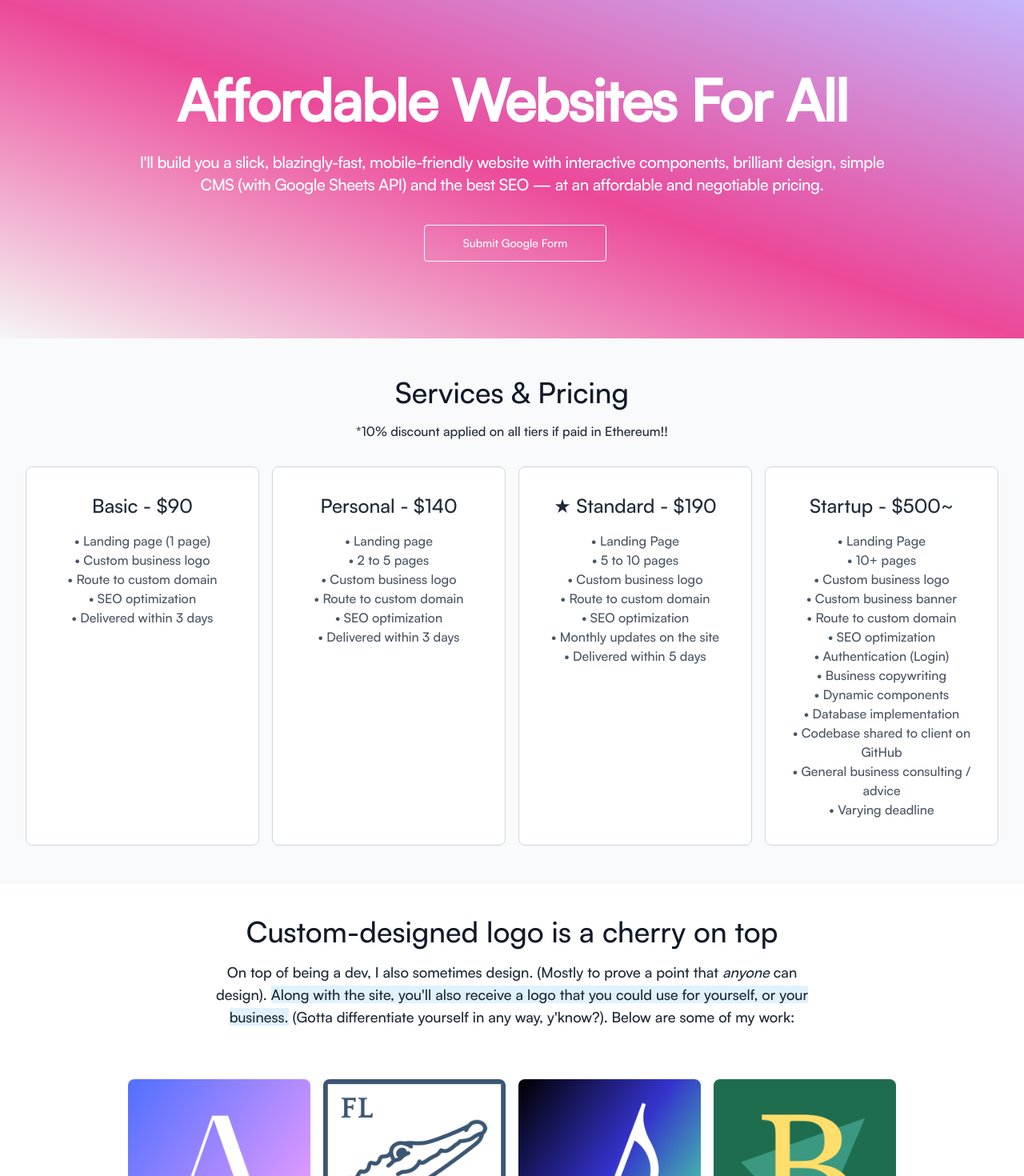
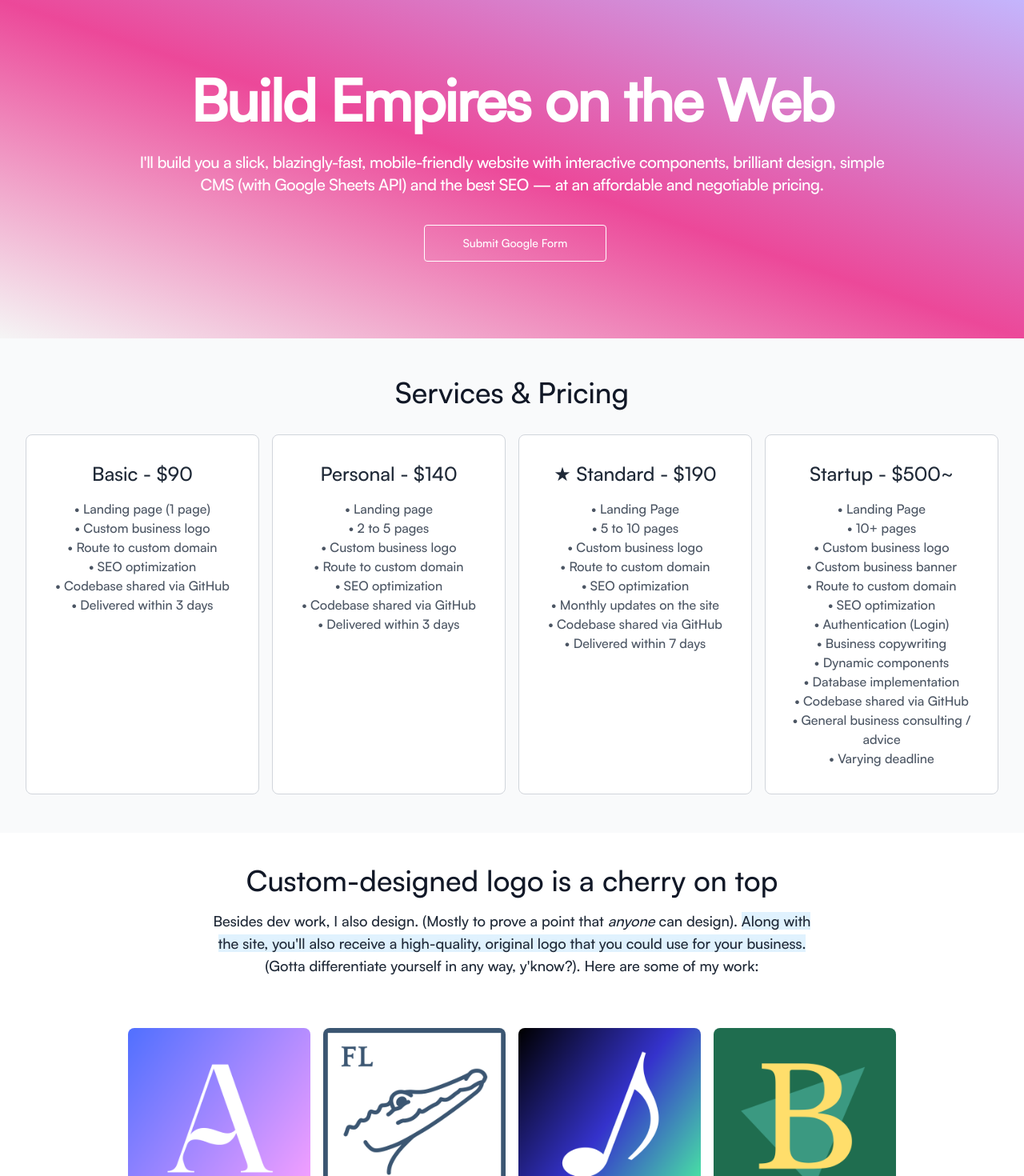
Before and after one commit to BianLee/website-business, a Next.js app: page / in a window 1280 px wide. Shown: the top 1470 px of the page at 80% size. Built offline with nearby package versions, Linux system fonts and the light colour scheme.

Commit message:
new stuff

```diff
--- a/components/about.js
+++ b/components/about.js
@@ -10,7 +10,7 @@ export default function About() {
       <br />
       <br />
       <section className="">
-        <div class="mx-auto max-w-screen-xl px-4 py-12 sm:px-6 md:py-16 lg:px-8 bg-white bg-gradient-to-br from-violet-500 via-sky-500 to-violet-300 rounded-md">
+        <div class="mx-auto max-w-screen-xl px-4 py-12 sm:px-6 md:py-16 lg:px-8 bg-white bg-gradient-to-br from-violet-500 via-sky-500 to-violet-300 ">
           <div class="mx-auto max-w-3xl text-center">
             <h2 class="text-3xl font-normal text-white sm:text-4xl">
               Dear Reader...
--- a/components/header.js
+++ b/components/header.js
@@ -18,7 +18,7 @@ export default function Header() {
                 class="text-white inline-block text-5xl lg:text-7xl sm:text-5xl"
                 style={{ lineHeight: "3.5rem" }}
               >
-                Affordable Websites For All
+                Build Empires on the Web
               </div>
             </div>
             {/* <div class="text-orange-400 inline-block">AllegroStudio</div> */}
--- a/components/logos.js
+++ b/components/logos.js
@@ -14,13 +14,13 @@ export default function Logos() {
             </h2>
             <div class="mx-auto text-center">
               <p class="mt-4 text-lg text-gray-800">
-                On top of being a dev, I also sometimes design. (Mostly to prove
-                a point that <i>anyone</i> can design).{" "}
+                Besides dev work, I also design. (Mostly to prove a point that{" "}
+                <i>anyone</i> can design).{" "}
                 <span class="bg-sky-100">
-                  Along with the site, you&apos;ll also receive a logo that you
-                  could use for yourself, or your business.
+                  Along with the site, you&apos;ll also receive a high-quality,
+                  original logo that you could use for your business.
                 </span>{" "}
-                (Gotta differentiate yourself in any way, y&apos;know?). Below
+                (Gotta differentiate yourself in any way, y&apos;know?). Here
                 are some of my work:
               </p>
             </div>
--- a/components/pricing.js
+++ b/components/pricing.js
@@ -12,15 +12,11 @@ export default function Pricing() {
             <h2 class="text-3xl font-normal text-gray-900 sm:text-4xl ">
               Services & Pricing
             </h2>
-
-            <p class="text-gray-800 text-md mt-4">
-              *10% discount applied on all tiers if paid in Ethereum!!
-            </p>
           </div>
 
           <div class="sm:mt-8">
             <dl class="grid grid-cols-1 gap-4 sm:grid-cols-4">
-              <div class="rounded-lg border border-gray-300 px-4 py-8 text-center bg-white  hover:bg-pink-100">
+              <div class="rounded-lg border border-gray-300 px-4 py-8 text-center bg-white  hover:bg-pink-50">
                 <div class="order-last text-2xl font-medium text-gray-800">
                   Basic - $90
                 </div>
@@ -29,11 +25,12 @@ export default function Pricing() {
                   <br /> • Custom business logo
                   <br /> • Route to custom domain
                   <br /> • SEO optimization
+                  <br /> • Codebase shared via GitHub
                   <br /> • Delivered within 3 days
                 </div>
               </div>
 
-              <div class="rounded-lg border border-gray-300 px-4 py-8 text-center bg-white  hover:bg-pink-100">
+              <div class="rounded-lg border border-gray-300 px-4 py-8 text-center bg-white  hover:bg-pink-50">
                 <div class="order-last text-2xl font-medium text-gray-800">
                   Personal - $140
                 </div>
@@ -43,11 +40,12 @@ export default function Pricing() {
                   <br /> • Custom business logo
                   <br /> • Route to custom domain
                   <br /> • SEO optimization
+                  <br /> • Codebase shared via GitHub
                   <br /> • Delivered within 3 days
                 </div>
               </div>
 
-              <div class="rounded-lg border border-gray-300 px-4 py-8 text-center bg-white hover:bg-pink-100">
+              <div class="rounded-lg border border-gray-300 px-4 py-8 text-center bg-white hover:bg-pink-50">
                 <div class="order-last text-2xl font-medium text-gray-800">
                   ★ Standard - $190
                 </div>
@@ -59,11 +57,12 @@ export default function Pricing() {
                   <br /> • Route to custom domain
                   <br /> • SEO optimization
                   <br /> • Monthly updates on the site
-                  <br /> • Delivered within 5 days
+                  <br /> • Codebase shared via GitHub
+                  <br /> • Delivered within 7 days
                 </div>
               </div>
 
-              <div class="rounded-lg border border-gray-300 px-4 py-8 text-center bg-white  hover:bg-pink-100">
+              <div class="rounded-lg border border-gray-300 px-4 py-8 text-center bg-white  hover:bg-pink-50">
                 <div class="order-last text-2xl font-medium text-gray-800">
                   Startup - $500~
                 </div>
@@ -79,7 +78,7 @@ export default function Pricing() {
                   <br /> • Business copywriting
                   <br /> • Dynamic components
                   <br /> • Database implementation
-                  <br /> • Codebase shared to client on GitHub
+                  <br /> • Codebase shared via GitHub
                   <br /> • General business consulting / advice
                   <br /> • Varying deadline
                 </div>
```
